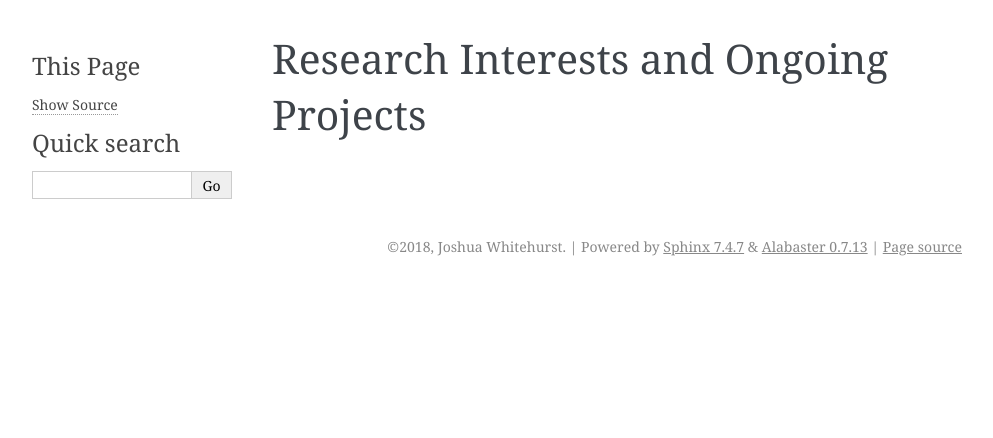
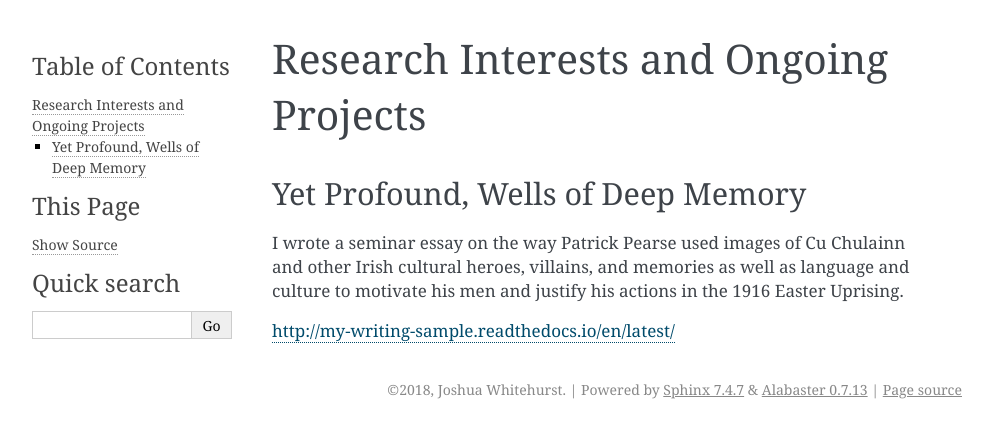
Before and after one commit to jwhitehurst37/personal, a Sphinx documentation site: the page built from docs/research_projects.rst, in a window 1280 px wide. Shown: the top 438 px of the page, without its empty margins (148-1141 px from the left). Built offline with Sphinx 7.4.7, drawn with Linux system fonts in a browser that asks for light colours.

Commit message:
added writing sample link

```diff
--- a/docs/research_projects.rst
+++ b/docs/research_projects.rst
@@ -1,3 +1,11 @@
 =========================================
 Research Interests and Ongoing Projects
 =========================================
+
+
+Yet Profound, Wells of Deep Memory
+-------------------------------------
+
+I wrote a seminar essay on the way Patrick Pearse used images of Cu Chulainn and other Irish cultural heroes, villains, and memories as well as language and culture to motivate his men and justify his actions in the 1916 Easter Uprising.
+
+http://my-writing-sample.readthedocs.io/en/latest/
```
Also changed, not shown: 6 other files.
